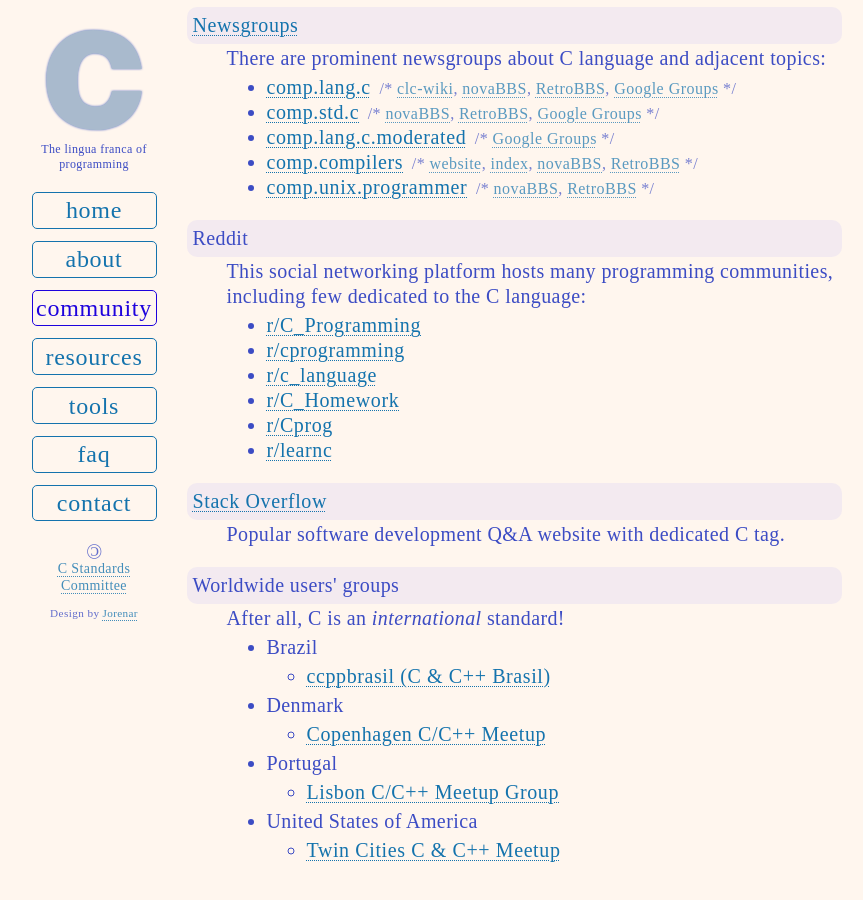
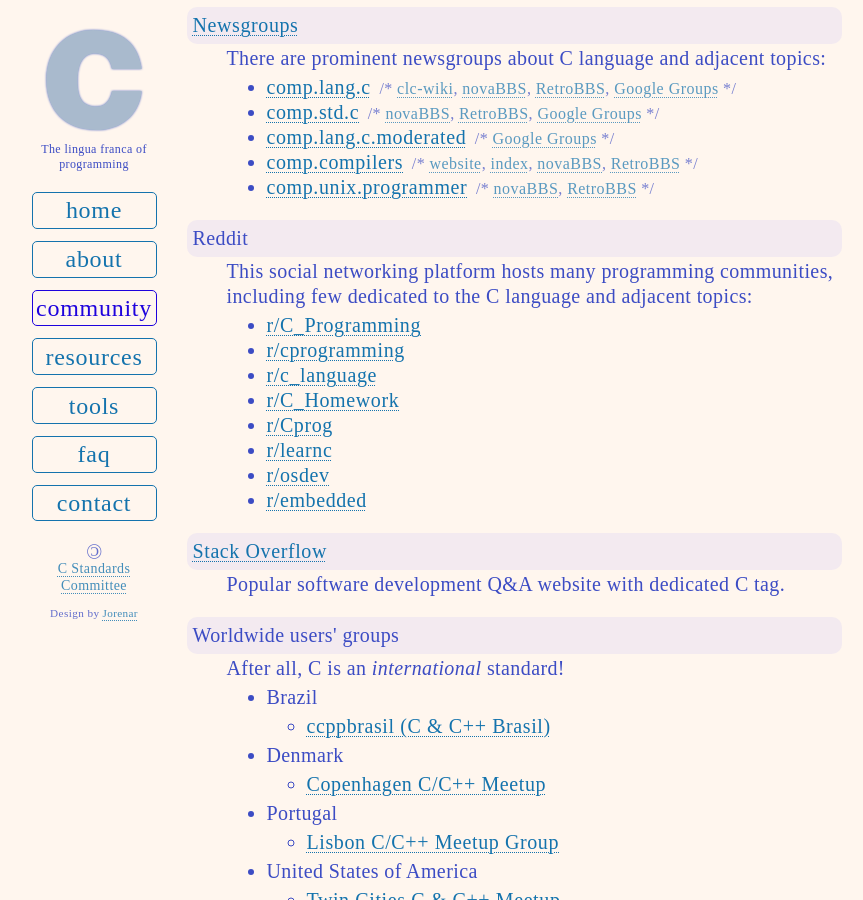
Before and after one commit to c-lang-org/c-www-homepage, a Jekyll site: the page built from _pages/community.html, in a window 1280 px wide and 900 px high, scrolled down 1400 px. Shown: the whole window, without its empty margins (201-1064 px from the left). Built offline with Jekyll 4.4.1, drawn with Linux system fonts in a browser that asks for light colours.

Commit message:
Update links

```diff
--- a/_pages/community.html
+++ b/_pages/community.html
@@ -126,14 +126,16 @@ permalink: /community
   <dt>Reddit</dt>
   <dd>
     This social networking platform hosts many programming communities,
-    including few dedicated to the C language:
+    including few dedicated to the C language and adjacent topics:
     <ul>
       <li><a href="https://www.reddit.com/r/C_Programming">r/C_Programming</a></li>
-      <li><a href="https://www.reddit.com/r/cprogramming/">r/cprogramming</a></li>
-      <li><a href="https://www.reddit.com/r/c_language/">r/c_language</a></li>
+      <li><a href="https://www.reddit.com/r/cprogramming">r/cprogramming</a></li>
+      <li><a href="https://www.reddit.com/r/c_language">r/c_language</a></li>
       <li><a href="https://www.reddit.com/r/C_Homework">r/C_Homework</a></li>
       <li><a href="https://www.reddit.com/r/Cprog">r/Cprog</a></li>
-      <li><a href="https://www.reddit.com/r/learnc/">r/learnc</a></li>
+      <li><a href="https://www.reddit.com/r/learnc">r/learnc</a></li>
+      <li><a href="https://www.reddit.com/r/osdev">r/osdev</a></li>
+      <li><a href="https://www.reddit.com/r/embedded">r/embedded</a></li>
     </ul>
   </dd>
 
```
